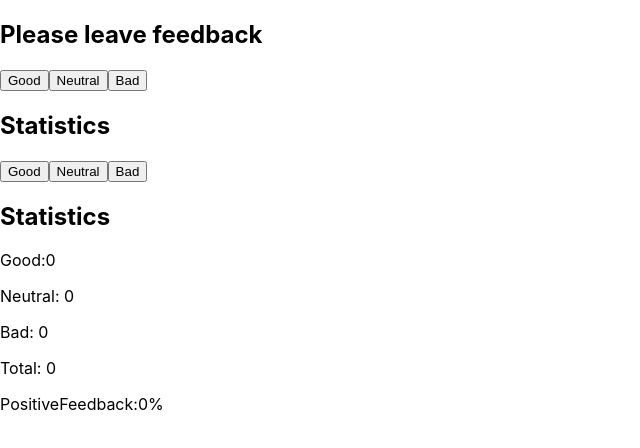
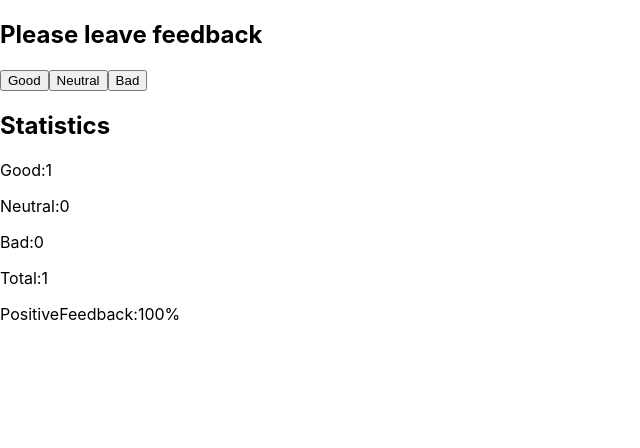
Before and after one commit to Askarunro/goit-react-hw-02-feedback, a React (Create React App) app: page / in a window 1280 px wide. Both pictures are taken after a click on the button "Good". Shown: the top 448 px of the page, without its empty margins (0-640 px from the left). Built offline with nearby package versions, Linux system fonts and the light colour scheme.

Commit message:
Update Statistics.js

```diff
--- a/src/components/Statistics/Statistics.js
+++ b/src/components/Statistics/Statistics.js
@@ -1,98 +1,36 @@
-import React, { Component } from "react";
+// import React, { Component } from "react";
 // import PropTypes from 'prop-types';
 // import s from './Statistics.module.css';
+import PropTypes from "prop-types";
 
-class Statistics extends Component {
-  state = {
-    good: 0,
-    neutral: 0,
-    bad: 0,
-    total: 0,
-    positive: 0,
-  };
+const Statistics = ({ good, neutral, bad, total, positivePercentage }) => {
+  return (
+    <>
+      <p>
+        Good:<span>{good}</span>
+      </p>
+      <p>
+        Neutral:<span>{neutral}</span>
+      </p>
+      <p>
+        Bad:<span>{bad}</span>
+      </p>
+      <p>
+        Total:<span>{total}</span>
+      </p>
+      <p>
+        PositiveFeedback:<span>{positivePercentage}</span>%
+      </p>
+    </>
+  );
+};
 
-
-  countTotalFeedback=()=>{
-    this.setState((countTotal) => {
-        return {
-            total: countTotal.total + 1,
-        };
-      });
-  };
-
-  countPositiveFeedbackPercentage=()=>{
-    this.setState((countPositive) => {
-        return {
-            positive: Math.floor((countPositive.good / countPositive.total )*100)
-        };
-      });
-  }
-
-  clickBtnGood = () => {
-    this.setState((btnGoodState) => {
-      return {
-        good: btnGoodState.good + 1,
-      };
-    });
-    this.countTotalFeedback();
-    this.countPositiveFeedbackPercentage();
-  };
-
-  clickBtnNeutral = () => {
-    this.setState((btnGoodNeutral) => {
-      return {
-        neutral: btnGoodNeutral.neutral + 1,
-      };
-    });
-    this.countTotalFeedback();
-    this.countPositiveFeedbackPercentage();
-
-  };
-
-  clickBtnBad = () => {
-    this.setState((btnGoodBad) => {
-      return {
-        bad: btnGoodBad.bad + 1,
-      };
-    });
-    this.countTotalFeedback();
-    this.countPositiveFeedbackPercentage();
-  };
-
-  render() {
-    return (
-      <div>
-        <div>
-          <button type="button" onClick={this.clickBtnGood} data="good">
-            Good
-          </button>
-          <button type="button" onClick={this.clickBtnNeutral} data="neutral">
-            Neutral
-          </button>
-          <button type="button" onClick={this.clickBtnBad} data="bad">
-            Bad
-          </button>
-        </div>
-
-        <h2>Statistics</h2>
-        <p>
-          Good:<span>{this.state.good}</span>
-        </p>
-        <p>
-          Neutral:<span> {this.state.neutral}</span>
-        </p>
-        <p>
-          Bad:<span> {this.state.bad}</span>
-        </p>
-        <p>
-          Total:<span> {this.state.total}</span>
-        </p>
-        <p>
-          PositiveFeedback:<span>{this.state.positive}</span>
-        %</p>
-      </div>
-    );
-  }
-}
+Statistics.propTypes = {
+  good: PropTypes.number,
+  neutral: PropTypes.number,
+  bad: PropTypes.number,
+  total: PropTypes.number,
+  positivePercentage: PropTypes.number,
+};
 
 export default Statistics;
```
